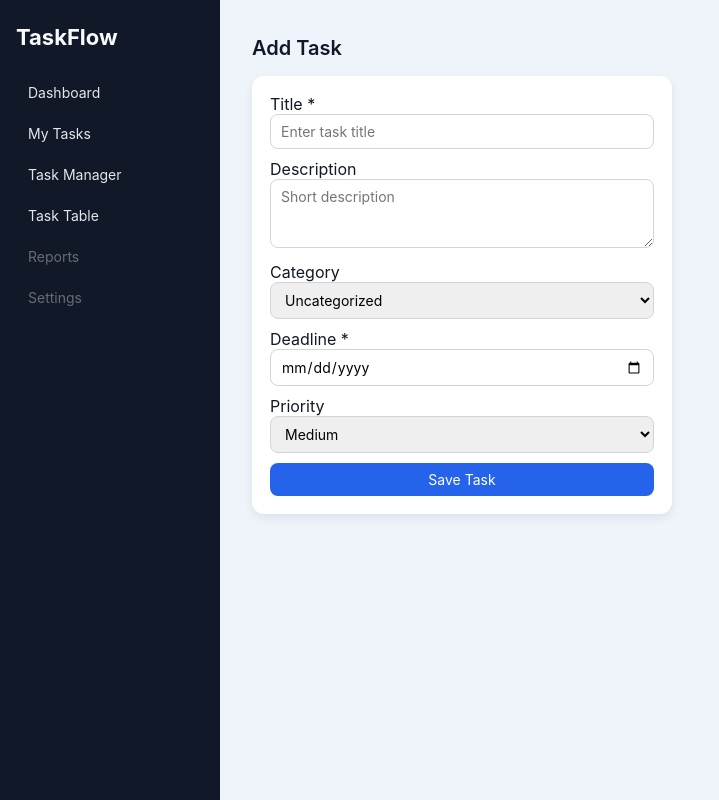
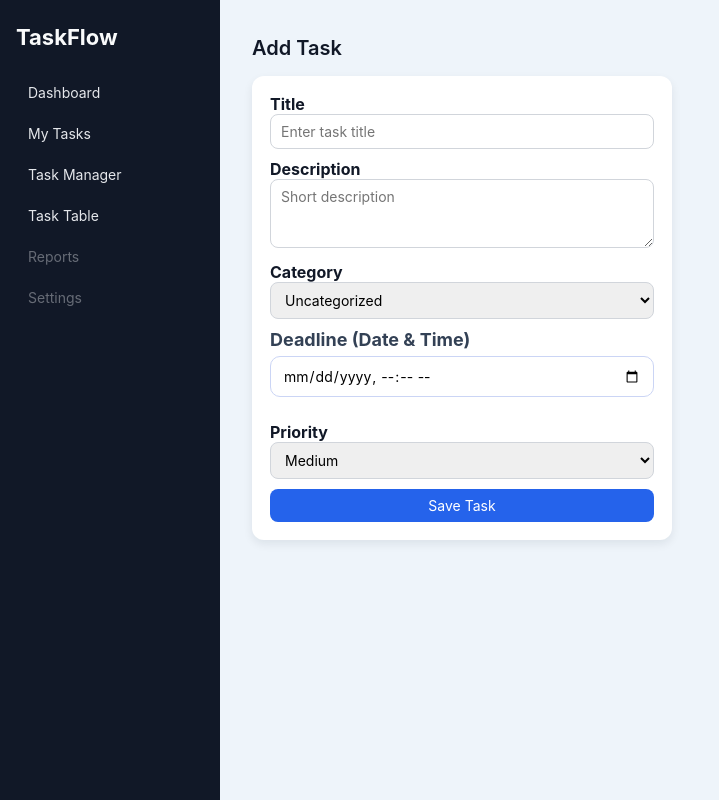
Before and after one commit to AkshatSolankii/TaskFlow, a Flask app: page /add in a window 1280 px wide. Shown: the whole page, without its empty margins (0-719 px from the left). Run offline with Flask 3, Linux system fonts and the light colour scheme; data comes from the database, SQL or seed files in the repository; both versions use the stored data as it was after the commit.

Commit message:
Fixed issues and Improved pagination functionality

```diff
--- a/app.py
+++ b/app.py
@@ -29,7 +29,7 @@ class Task(db.Model):
     id = db.Column(db.Integer, primary_key=True)
     title = db.Column(db.String(200), nullable=False)
     description = db.Column(db.Text)
-    deadline = db.Column(db.String(20))
+    deadline = db.Column(db.String(20))  # keeping string but formatted
     priority = db.Column(db.String(20), default="Medium")
     status = db.Column(db.String(20), default="pending")
     created_at = db.Column(db.DateTime, default=datetime.utcnow)
@@ -40,6 +40,23 @@ class Task(db.Model):
 
 with app.app_context():
     db.create_all()
+
+# ------------------ HELPER ------------------
+def format_deadline(deadline_str):
+    if not deadline_str:
+        return None
+    try:
+        # ISO format: 2026-03-30T14:30
+        dt = datetime.fromisoformat(deadline_str)
+    except:
+        try:
+            # fallback: 2026-03-30 14:30:00
+            dt = datetime.strptime(deadline_str, "%Y-%m-%d %H:%M:%S")
+        except:
+            return None
+
+    return dt.strftime("%Y-%m-%d %H:%M:%S")
+
 
 # ------------------ PAGES ------------------
 @app.route("/")
@@ -72,6 +89,7 @@ def table_page():
 def my_tasks():
     return render_template("my_tasks.html")
 
+
 # ------------------ CATEGORY API ------------------
 @app.route("/api/categories", methods=["POST"])
 def create_category():
@@ -100,16 +118,14 @@ def get_categories():
         for c in categories
     ])
 
+
 # ------------------ TASK API ------------------
 @app.route("/api/tasks", methods=["GET"])
 def get_tasks():
-
-    # -------- QUERY PARAMS --------
     page = int(request.args.get("page", 1))
     limit = int(request.args.get("limit", 10))
     sort = request.args.get("sort", "created")
 
-    # -------- BASE QUERY --------
     query = Task.query
 
     # -------- SORTING --------
@@ -151,13 +167,14 @@ def get_tasks():
     })
 
 
+# ------------------ CREATE TASK ------------------
 @app.route("/api/tasks", methods=["POST"])
 def create_task():
     data = request.get_json()
 
     title = data.get("title", "").strip()
     description = data.get("description", "")
-    deadline = data.get("deadline")
+    deadline = format_deadline(data.get("deadline"))
     priority = data.get("priority", "Medium")
     category_id = data.get("category_id")
 
@@ -178,6 +195,7 @@ def create_task():
     return jsonify({"message": "Task created"}), 201
 
 
+# ------------------ UPDATE TASK ------------------
 @app.route("/api/tasks/<int:task_id>", methods=["PATCH"])
 def update_task(task_id):
     task = Task.query.get_or_404(task_id)
@@ -185,7 +203,12 @@ def update_task(task_id):
 
     task.title = data.get("title", task.title)
     task.description = data.get("description", task.description)
-    task.deadline = data.get("deadline", task.deadline)
+
+    if "deadline" in data:
+        formatted = format_deadline(data.get("deadline"))
+        if formatted:
+            task.deadline = formatted
+
     task.priority = data.get("priority", task.priority)
     task.status = data.get("status", task.status)
     task.category_id = data.get("category_id")
@@ -197,6 +220,7 @@ def update_task(task_id):
     return jsonify({"message": "Task updated"}), 200
 
 
+# ------------------ DELETE TASK ------------------
 @app.route("/api/tasks/<int:task_id>", methods=["DELETE"])
 def delete_task(task_id):
     task = Task.query.get_or_404(task_id)
--- a/static/script.js
+++ b/static/script.js
@@ -237,7 +237,7 @@ function renderDashboard() {
                     <span class="priority-badge ${badge}">${t.priority}</span>
                 </div>
                 <div class="card-body">
-                    <div>Due: ${escapeHtml(t.deadline || "-")}</div>
+                    <div>Due: ${t.deadline ? new Date(t.deadline).toLocaleString() : "-"}</div>
                     <div>Status: ${escapeHtml(t.status)}</div>
                     <div class="muted">Category: ${t.category || "Uncategorized"}</div>
                 </div>
@@ -278,7 +278,7 @@ function renderTable() {
                         ${t.status === "completed" ? "checked" : ""}>
                     ${escapeHtml(t.title)}
                 </td>
-                <td>${escapeHtml(t.deadline || "-")}</td>
+                <td>${t.deadline ? new Date(t.deadline).toLocaleString() : "-"}</td>
                 <td>${escapeHtml(t.priority)}</td>
                 <td>${escapeHtml(t.status)}</td>
                 <td>${t.category || "—"}</td>
@@ -321,11 +321,14 @@ function renderManager() {
                         onclick="toggleStatus(${t.id}, this.checked)"
                         ${t.status === "completed" ? "checked" : ""}>
                     <strong>${escapeHtml(t.title)}</strong>
-                    <span class="muted">
-                        | Due: ${escapeHtml(t.deadline)}
-                        | Priority: ${escapeHtml(t.priority)}
-                        | Category: ${t.category || "Uncategorized"}
-                    </span>
+                   <span class="muted">
+    | Due: ${t.deadline ? new Date(t.deadline).toLocaleString('en-IN', {
+            dateStyle: 'medium',
+            timeStyle: 'short'
+        }) : "-"}
+    | Priority: ${escapeHtml(t.priority)}
+    | Category: ${t.category || "Uncategorized"}
+</span>
                 </div>
                 <div>
                     <span class="icon-btn" onclick="goEdit(${t.id})">✏️</span>
@@ -345,18 +348,34 @@ function saveTask(e) {
 
     const title = document.getElementById("title").value.trim();
     const description = document.getElementById("description").value.trim();
-    const deadline = document.getElementById("deadline").value;
+    const deadlineInput = document.getElementById("deadline").value;
     const priority = document.getElementById("priority").value;
     const category_id = document.getElementById("category")?.value || null;
 
-    if (!title || !deadline) {
+    // ✅ REQUIRED VALIDATION
+    if (!title || !deadlineInput) {
         return showError("Title and Deadline are required.");
     }
 
+    // ✅ PAST DATE VALIDATION
+    const selected = new Date(deadlineInput);
+    const now = new Date();
+
+    if (selected < now) {
+        return showError("Deadline cannot be in the past.");
+    }
+
+    // ✅ SEND TO BACKEND
     fetch("/api/tasks", {
         method: "POST",
         headers: { "Content-Type": "application/json" },
-        body: JSON.stringify({ title, description, deadline, priority, category_id })
+        body: JSON.stringify({
+            title,
+            description,
+            deadline: deadlineInput, // 🔥 FIXED KEY
+            priority,
+            category_id
+        })
     })
         .then(res => {
             if (!res.ok) throw new Error();
@@ -484,6 +503,12 @@ function renderPagination() {
     const container = document.getElementById("pagination");
     if (!container) return;
 
+    // 🔥 HIDE pagination if only 1 page
+    if (TOTAL_PAGES <= 1) {
+        container.innerHTML = "";
+        return;
+    }
+
     container.innerHTML = `
         <button onclick="prevPage()" ${CURRENT_PAGE === 1 ? "disabled" : ""}>
             ⬅ Prev
--- a/static/style.css
+++ b/static/style.css
@@ -422,6 +422,58 @@ textarea:focus {
     color: #ef4444;
 }
 
+/* Wrapper (optional for spacing) */
+.deadline-group {
+    display: flex;
+    flex-direction: column;
+    gap: 6px;
+    margin-bottom: 15px;
+}
+
+label {
+    font-weight: bold;
+}
+
+/* Label */
+.deadline-group label {
+    font-size: 13px;
+    font-weight: 600;
+    color: #334155;
+}
+
+/* Input styling */
+input[type="datetime-local"] {
+    padding: 10px 12px;
+    border-radius: 10px;
+    border: 1px solid #cbd5f5;
+    font-size: 14px;
+    width: 100%;
+    background: #ffffff;
+    transition: all 0.2s ease;
+}
+
+/* Focus effect */
+input[type="datetime-local"]:focus {
+    outline: none;
+    border-color: #4f46e5;
+    box-shadow: 0 0 0 3px rgba(79, 70, 229, 0.15);
+}
+
+/* Hover effect */
+input[type="datetime-local"]:hover {
+    border-color: #94a3b8;
+}
+
+/* Placeholder-like color (empty input look) */
+input[type="datetime-local"]:invalid {
+    color: #94a3b8;
+}
+
+/* Optional icon feel */
+.deadline-input {
+    position: relative;
+}
+
 .icon-btn,
 .edit-btn,
 .delete-btn {
--- a/templates/add_task.html
+++ b/templates/add_task.html
@@ -1,4 +1,3 @@
-
 {% extends "base.html" %}
 {% block content %}
 
@@ -7,22 +6,23 @@
 <div id="message-box"></div>
 
 <form class="form-box" onsubmit="saveTask(event)">
-    <label for="title">Title *</label>
+    <label for="title" class="form-label">Title </label>
     <input type="text" id="title" class="input-box" placeholder="Enter task title">
 
-    <label for="description">Description</label>
+    <label for="description" class="form-label">Description</label>
     <textarea id="description" class="input-box" rows="3" placeholder="Short description"></textarea>
 
-    <label>Category</label>
+    <label class="form-label">Category</label>
     <select id="category" class="input-box">
         <option value="">Uncategorized</option>
     </select>
 
+    <div class="deadline-group">
+        <label for="deadline" class="form-label" style="font-weight: bold; font-size: large;">Deadline (Date & Time)</label>
+        <input type="datetime-local" id="deadline" class="input-box">
+    </div>
 
-    <label for="deadline">Deadline *</label>
-    <input type="date" id="deadline" class="input-box">
-
-    <label for="priority">Priority</label>
+    <label for="priority" class="form-label">Priority</label>
     <select id="priority" class="input-box">
         <option>High</option>
         <option selected>Medium</option>
--- a/templates/edit_task.html
+++ b/templates/edit_task.html
@@ -19,7 +19,11 @@
 
 
     <label for="deadline">Deadline *</label>
-    <input type="date" id="deadline" class="input-box" value="{{ task.deadline }}">
+    <input
+    type="datetime-local"
+    id="deadline"
+    class="input-box"
+     value="{{ task.deadline.replace(' ', 'T')[:16] if task.deadline else '' }}">
 
     <label for="priority">Priority</label>
     <select id="priority" class="input-box">
```
Also changed, not shown: tasks.db.
